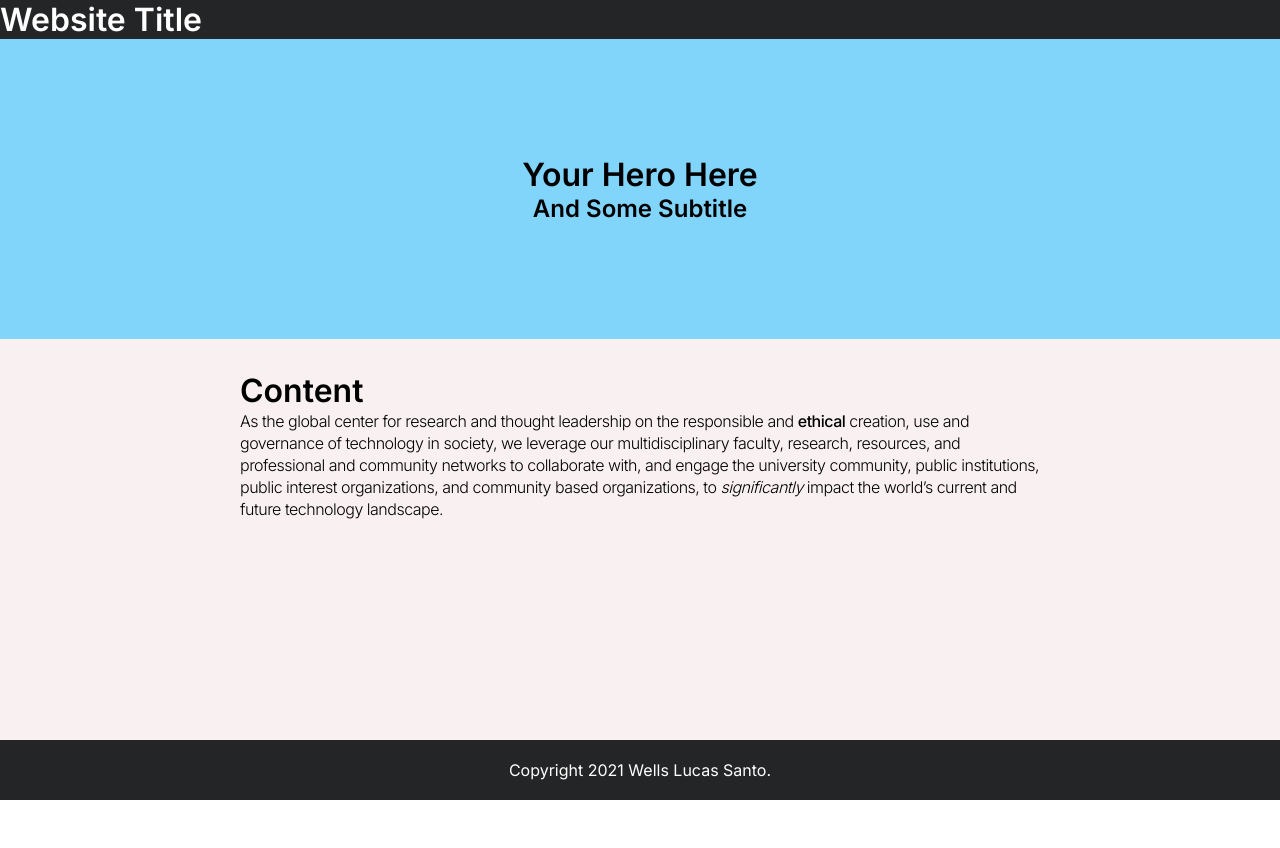
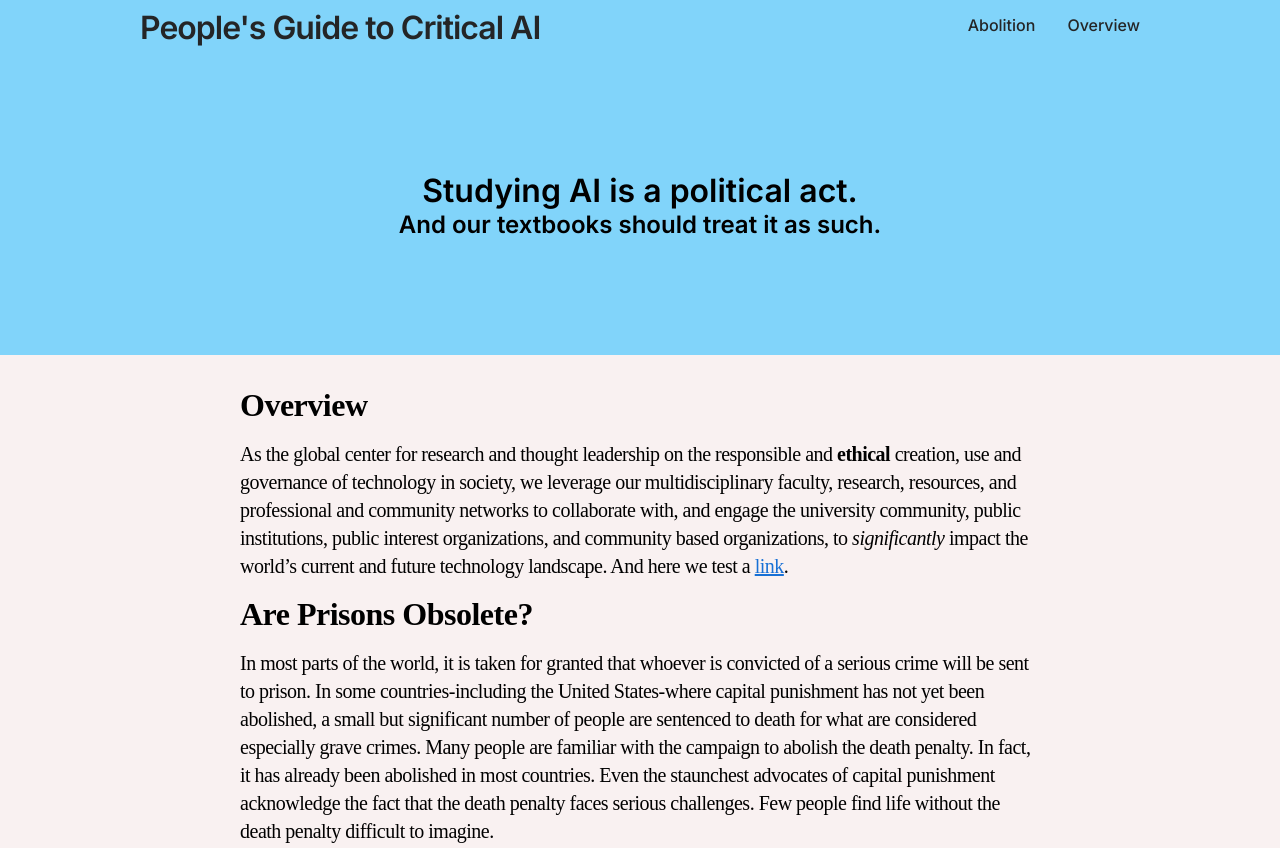
Before and after one commit to Devking/sass-flex-practice, a plain HTML site: page font-practice.html in a window 1280 px wide. Shown: the top 848 px of the page. Before the commit the page ends 800 px from the top, so only its background shows below. Drawn offline with Linux system fonts and the light colour scheme; a web font is replaced by a local one.

Commit message:
Finish font practice

```diff
--- a/font-practice.html
+++ b/font-practice.html
@@ -7,21 +7,36 @@
 </head>
 <body>
   <div id="header">
-    <h1>Website Title</h1>
+    <div id="header-container">
+      <h1>People's Guide to Critical AI</h1>
+      <div id="navigation">
+        <div class="navigation-elem">
+          <a href="#cont-prisons">Abolition</a>
+        </div>
+        <div class="navigation-elem">
+          <a href="#cont-overview">Overview</a>
+        </div>
+      </div>
+    </div>
   </div>
   <div id="hero">
-    <h1>Your Hero Here</h1>
-    <h2>And Some Subtitle</h2>
+    <h1>Studying AI is a political act.</h1>
+    <h2>And our textbooks should treat it as such.</h2>
   </div>
   <div id="content">
     <div id="content-holder">
-      <h1>Content</h1>
-      <p>As the global center for research and thought leadership on the responsible and <strong>ethical</strong> creation, use and governance of technology in society, we leverage our multidisciplinary faculty, research, resources, and professional and community networks to collaborate with, and engage the university community, public institutions, public interest organizations, and community based organizations, to <i>significantly</i> impact the world’s current and future technology landscape.</p>
+      <h1 id="cont-overview">Overview</h1>
+      <p>As the global center for research and thought leadership on the responsible and <strong>ethical</strong> creation, use and governance of technology in society, we leverage our multidisciplinary faculty, research, resources, and professional and community networks to collaborate with, and engage the university community, public institutions, public interest organizations, and community based organizations, to <i>significantly</i> impact the world’s current and future technology landscape. And here we test a <a href="#cont-prisons">link</a>.</p>
+      <h1 id="cont-prisons">Are Prisons Obsolete?</h1>
+      <p>In most parts of the world, it is taken for granted that who­ever is convicted of a serious crime will be sent to prison. In some countries-including the United States-where capital punishment has not yet been abolished, a small but signifi­cant number of people are sentenced to death for what are considered especially grave crimes. Many people are familiar with the campaign to abolish the death penalty. In fact, it has already  been abolished in  most  countries. Even  the staunchest advocates of capital punishment acknowledge the fact that the death penalty faces serious challenges. Few peo­ple find life without the death penalty difficult to imagine.</p>
+      <p>On the other hand, the prison is considered an inevitable and permanent feature of our social lives.  Most people are quite surprised to hear that the prison abolition movement also has a long history-one that dates back to the historical appearance of the prison as the main form of punishment. In fact, the most  natural reaction is  to  assume that prison activists-even those who consciously refer to themselves as "antiprison activists"-are  simply trying  to  ameliorate prison conditions or perhaps to reform the prison in more fundamental ways. In most circles prison abolition is simply unthinkable and  implausible. Prison abolitionists are dismissed as utopians and idealists whose ideas are at best unre­alistic and impracticable, and,  at worst, mystifying and fool­ish.  This is  a  measure of  how  difficult it is to  envision a social order that does not rely on the threat of sequestering people in  dreadful plaees designed to  separate them from their communities and families. The prison is considered so "natural" that it is extremely hard to imagine life without it.</p>
+      <p>It  is  my  hope that  this book will  encourage readers to question their own assumptions about the prison. Many peo­ple have already reached the conclusion that the death penal­ty  is an  outmoded form of punishment that violates basic principles of human rights. It is time, I believe, to encourage similar conversations about the  prison. During my  own career as an antiprison activist I have seen the population of u.s. prisons increase with such rapidity that many people in black, Latino, and  Native American communities now have a far greater chance of going to prison than of getting a decent education. When many young people decide to join the mili­tary  service in  order to avoid the inevitability of  a  stint in prison, it should cause us to wonder whether we should not try to introduce better alternatives.</p>
+      <p>The question of whether the prison has become an obso­lete institution has become especially urgent in light of the fact that more than two million people (out of a world total of nine million! now inhabit U.S. prisons, jails, youth facili­ties, and immigrant detention centers. Are we willing to rel­egate ever larger numbers of people from racially oppressed eommunities to an isolated existence marked by authoritari­an regimes, violence, disease,  and  technologies of  seclusion that produce severe mental instability? According to a recent study,  there may be  twice as  many people suffering from mental illness who are in jails and prisons than there are in all psychiatric hospitals in the United States combined.<sup>1</sup></p>
     </div>
   </div>
   <div id="footer">
     <div id="footer-container">
-      Copyright 2021 Wells Lucas Santo.
+      Copyright &copy; 2021 Wells Lucas Santo
     </div>
   </div>
 </body>
--- a/src/font-practice.scss
+++ b/src/font-practice.scss
@@ -15,20 +15,62 @@ body {
   display: flex;
   flex-direction: column;
   height: 100%;
+  text-rendering: optimizeLegibility;
+  -webkit-font-smoothing: antialiased;
+  -moz-osx-font-smoothing: grayscale;
 }
 
 #header {
-  background: $dark-grey;
-  color: $white;
+  flex-shrink: 0;
+  background: $light-blue;
+  color: $dark-grey;
+  padding: 8px 0;
+}
+
+#header-container {
+  display: flex;
+  flex-flow: row nowrap;
+  max-width: 1000px;
+  margin: 0 auto;
+  padding: 0 8px;
+
+  h1 {
+    letter-spacing: -1px;
+  }
+}
+
+#navigation {
+  display: flex;
+  flex-direction: row;
+  margin-left: auto;
+  height: 34px;
+  line-height: 34px;
+}
+
+.navigation-elem a {
+  margin-left: 32px;
+  color: $dark-grey;
+  text-decoration: none;
+  font-weight: 500;
+
+  &:hover {
+    text-decoration: underline;
+  }
 }
 
 #hero {
   background: $light-blue;
   display: flex;
+  flex-shrink: 0;
   flex-direction: column;
   justify-content: center;
   align-items: center;
   height: 300px;
+
+  h1 {
+    font-size: 32px;
+    text-align: center;
+  }
 }
 
 #content {
@@ -42,19 +84,38 @@ body {
   padding: 32px;
 
   p {
-    font-weight: 300;
-    font-size: 16px;
-    line-height: 22px;
+    font-family: 'Eczar';
+    font-weight: 400;
+    font-size: 20px;
+    line-height: 1.4;
+    letter-spacing: -0.5px;
+    word-wrap: break-word;
+    overflow-wrap: break-word;
+    hyphens: auto;
+    margin: 16px 0;
+
+    a {
+      color: $blue;
+
+      &:hover {
+        color: $light-blue;
+      }
+    }
+
+    sup {
+      font-size: 12px;
+    }
+  }
+
+  h1 {
+    font-family: 'Eczar';
+    font-weight: 600;
+    font-size: 32px;
     letter-spacing: -0.5px;
   }
 
-  h1 {
+  strong {
     font-weight: 600;
-    font-size: 32px;
-  }
-
-  strong {
-    font-weight: 500;
   }
 }
 
--- a/src/fonts.scss
+++ b/src/fonts.scss
@@ -1 +1,3 @@
 @import url('https://fonts.googleapis.com/css2?family=Inter:wght@300;400;500;600&display=swap');
+
+@import url('https://fonts.googleapis.com/css2?family=Eczar:wght@400;600&display=swap');
```
Also changed, not shown: public/font-practice.css, 1 other file.
